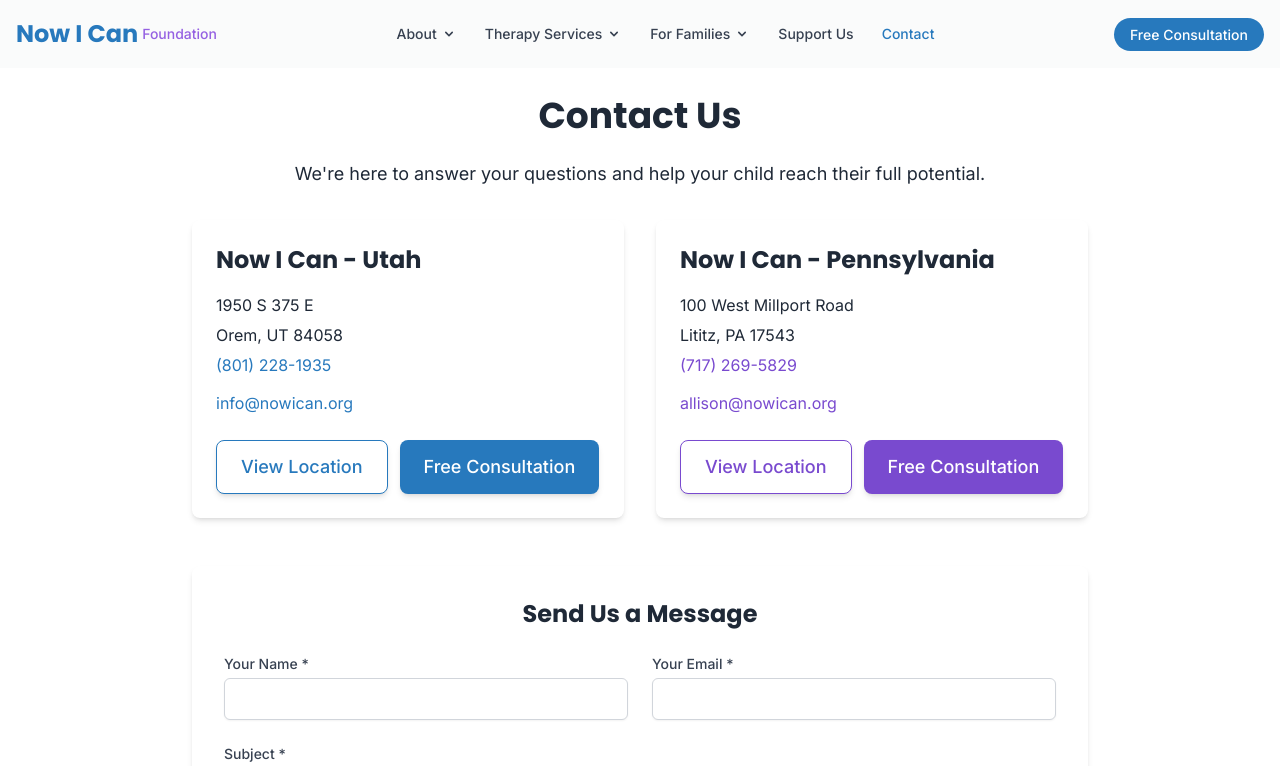
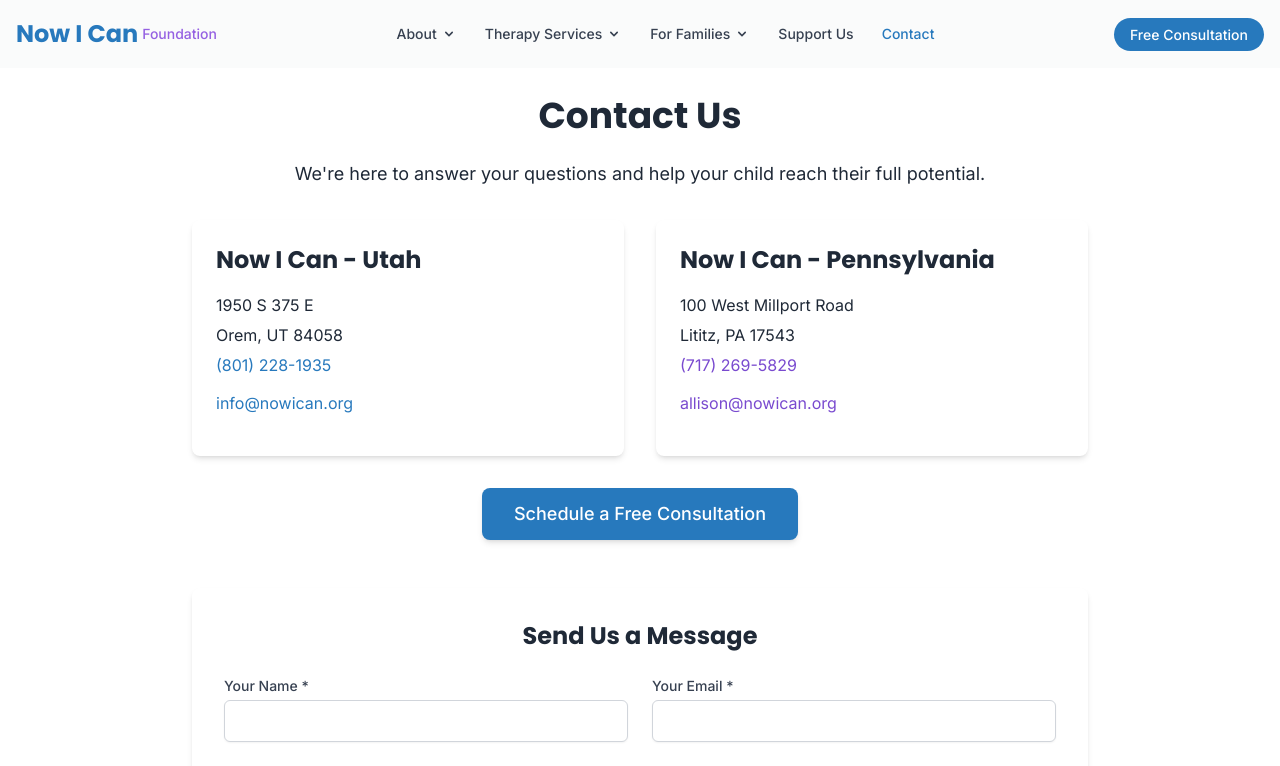
Before and after one commit to Connorisdunn/NowICan, a React (Vite) app: page /contact-us in a window 1280 px wide. Shown: the top 766 px of the page. Built offline with nearby package versions, Linux system fonts and the light colour scheme.

Commit message:
Update contactus page

```diff
--- a/src/pages/ContactUs.jsx
+++ b/src/pages/ContactUs.jsx
@@ -11,7 +11,7 @@
             We're here to answer your questions and help your child reach their full potential.
           </p>
 
-          <div className="grid grid-cols-1 md:grid-cols-2 gap-8 mb-12">
+          <div className="grid grid-cols-1 md:grid-cols-2 gap-8 mb-8">
             {/* Utah Location */}
             <div className="bg-white rounded-lg shadow-md p-6">
               <h2 className="text-2xl font-bold mb-4">Now I Can - Utah</h2>
@@ -29,21 +29,6 @@
                   </a>
                 </p>
               </address>
-
-              <div className="mt-6 flex flex-col sm:flex-row gap-3">
-                <Link
-                  to="/about-us/locations"
-                  className="btn bg-white border border-blue-600 text-blue-600 hover:bg-blue-50 text-center"
-                >
-                  View Location
-                </Link>
-                <Link
-                  to="/for-families/free-consultation"
-                  className="btn bg-blue-600 text-white hover:bg-blue-700 text-center"
-                >
-                  Free Consultation
-                </Link>
-              </div>
             </div>
 
             {/* Pennsylvania Location */}
@@ -63,22 +48,17 @@
                   </a>
                 </p>
               </address>
+            </div>
+          </div>
 
-              <div className="mt-6 flex flex-col sm:flex-row gap-3">
-                <Link
-                  to="/about-us/locations"
-                  className="btn bg-white border border-purple-600 text-purple-600 hover:bg-purple-50 text-center"
-                >
-                  View Location
-                </Link>
-                <Link
-                  to="/for-families/free-consultation"
-                  className="btn bg-purple-600 text-white hover:bg-purple-700 text-center"
-                >
-                  Free Consultation
-                </Link>
-              </div>
-            </div>
+          {/* Centralized Free Consultation Button */}
+          <div className="flex justify-center mb-12">
+            <Link
+              to="/for-families/getting-started/free-consultation"
+              className="btn bg-blue-600 text-white hover:bg-blue-700 text-center px-8 py-3 text-lg"
+            >
+              Schedule a Free Consultation
+            </Link>
           </div>
 
           <div className="bg-white rounded-lg shadow-md p-8 mb-12">
@@ -138,7 +118,7 @@
                 ></textarea>
               </div>
 
-              <div>
+              <div className="flex justify-center">
                 <button
                   type="submit"
                   className="btn bg-blue-600 text-white hover:bg-blue-700 w-full sm:w-auto"
```
